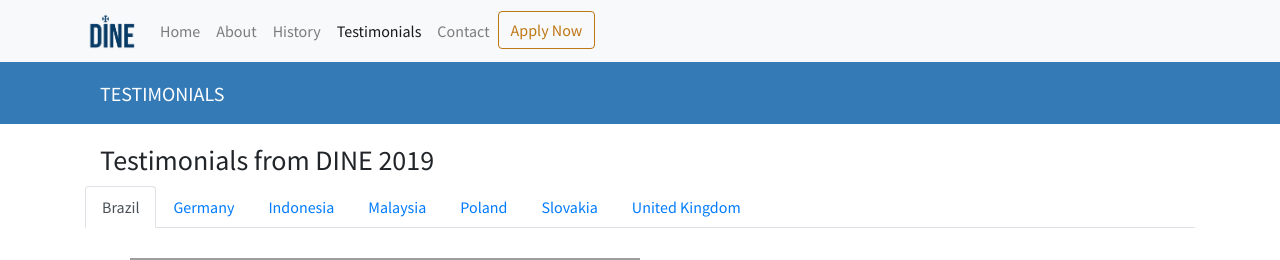
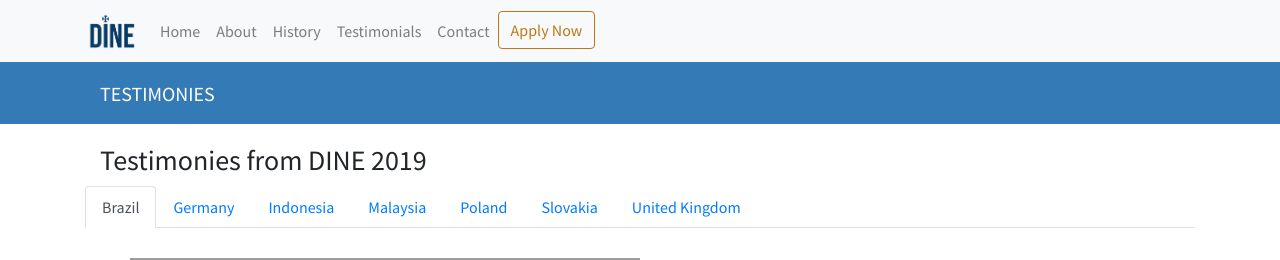
Before and after one commit to newevangelisation/staging, a Jekyll site: the page built from testimonies.html, in a window 1280 px wide. Shown: the top 260 px of the page. Built offline with Jekyll 4.4.1, drawn with Linux system fonts in a browser that asks for light colours; grey boxes are pictures that could not be loaded.

Commit message:
Rename testimonials to testimnoies

```diff
--- a/_layouts/testimonials.html
+++ b/_layouts/testimonies.html
@@ -16,7 +16,7 @@
         </section>
         <div class="container secondary_title">
             <div class="col-lg-12">
-                <h3>Testimonials from DINE 2019</h3>
+                <h3>Testimonies from DINE 2019</h3>
             </div>
         </div>
         <div class="container">
--- a/testimonials.html
+++ b/testimonies.html
@@ -1,7 +1,7 @@
 ---
-layout: testimonials
-title: TESTIMONIALS
-page: Testimonials
+layout: testimonies
+title: TESTIMONIES
+page: Testimonies
 testimonies:
 - country: Brazil
   status: active
```
